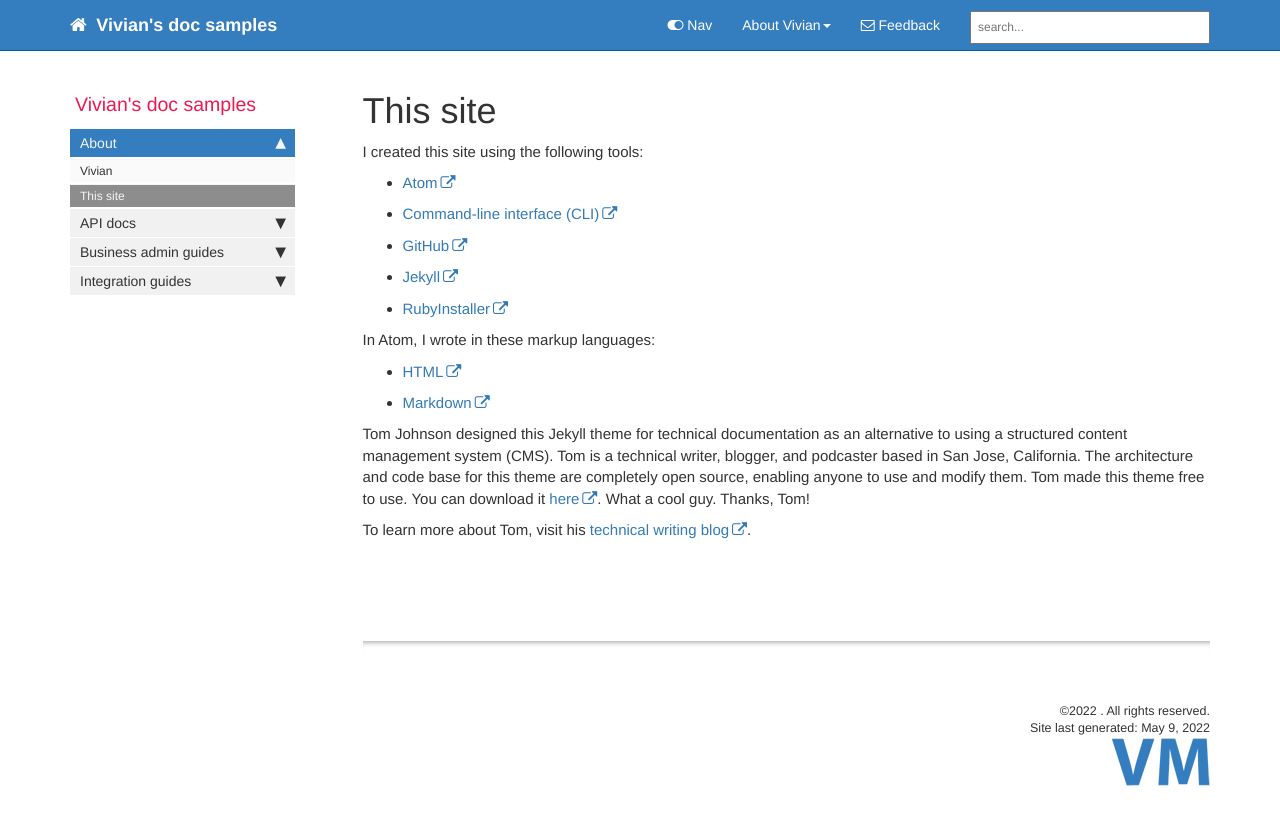
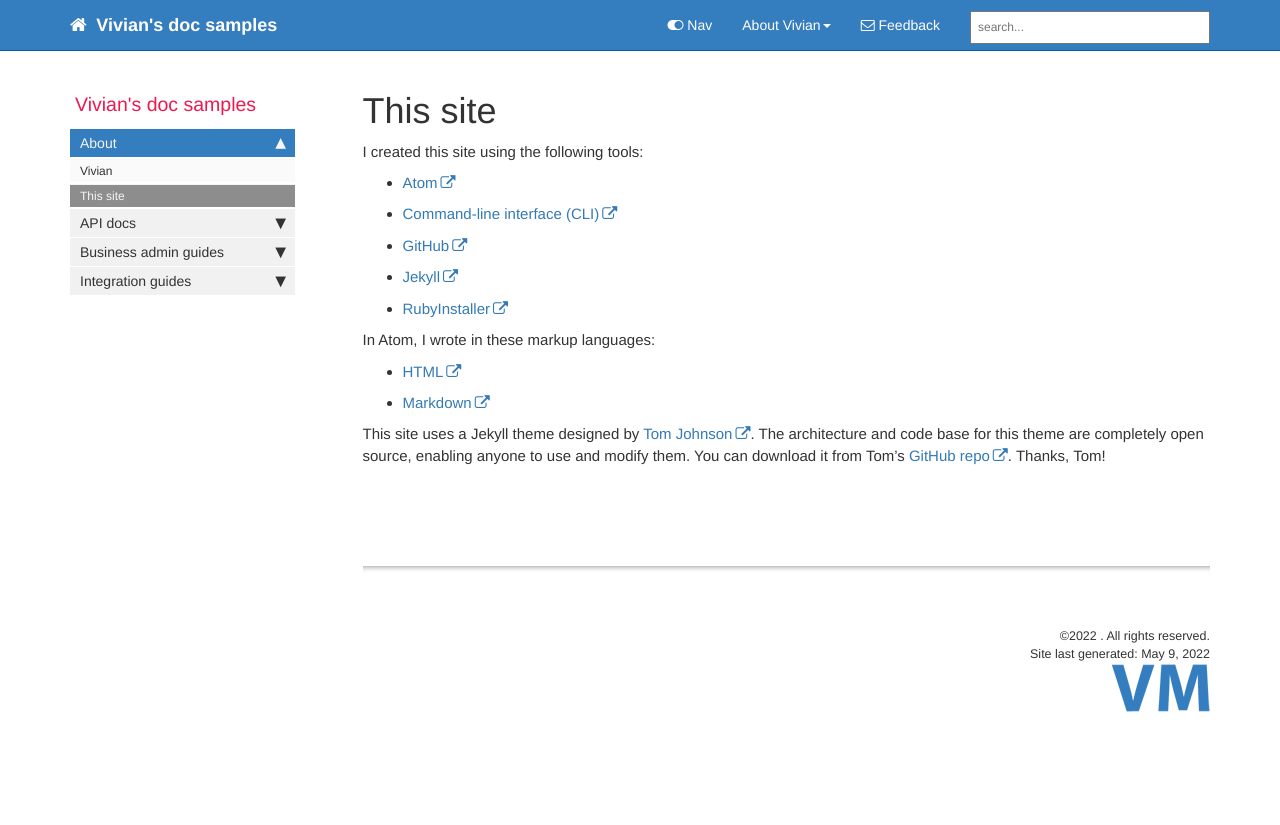
Before and after one commit to vvmc/vvmc.github.io, a Jekyll site: the page built from pages/docs/about/site.md, in a window 1280 px wide. Shown: the top 825 px of the page. Built offline with Jekyll 4.4.1, drawn with Linux system fonts in a browser that asks for light colours; comment, search, counter and statistics services are not loaded.

Commit message:
Updated About section.

```diff
--- a/pages/docs/about/site.md
+++ b/pages/docs/about/site.md
@@ -20,8 +20,6 @@ In Atom, I wrote in these markup languages:
 * [HTML](https://html.com/)
 * [Markdown](https://www.markdownguide.org/)
 
-Tom Johnson designed this Jekyll theme for technical documentation as an alternative to using a structured content management system (CMS). Tom is a technical writer, blogger, and podcaster based in San Jose, California. The architecture and code base for this theme are completely open source, enabling anyone to use and modify them. Tom made this theme free to use. You can download it [here](https://github.com/tomjoht/documentation-theme-jekyll). What a cool guy. Thanks, Tom!
-
-To learn more about Tom, visit his [technical writing blog](http://idratherbewriting.com).
+This site uses a Jekyll theme designed by [Tom Johnson](https://idratherbewriting.com/aboutme/). The architecture and code base for this theme are completely open source, enabling anyone to use and modify them. You can download it from Tom's [GitHub repo](https://github.com/tomjoht/documentation-theme-jekyll). Thanks, Tom!
 
 {% include links.html %}
```
